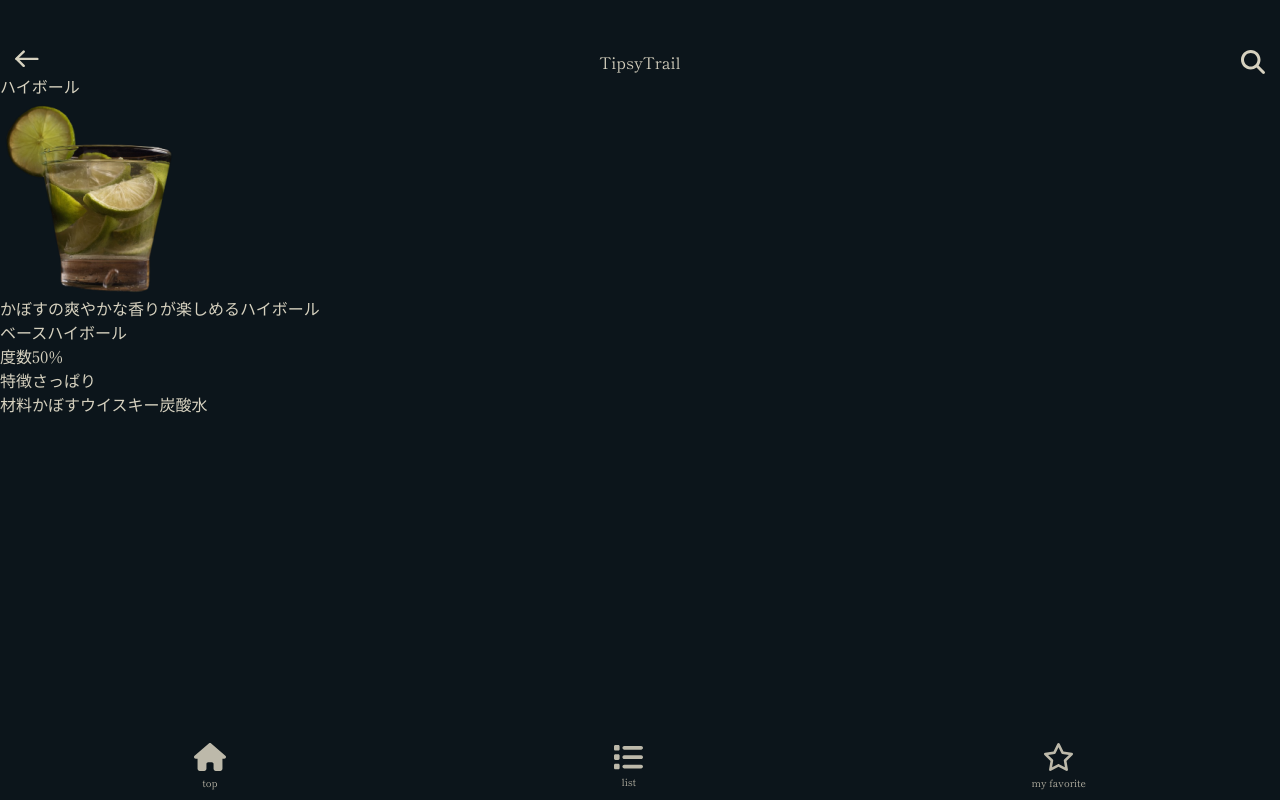
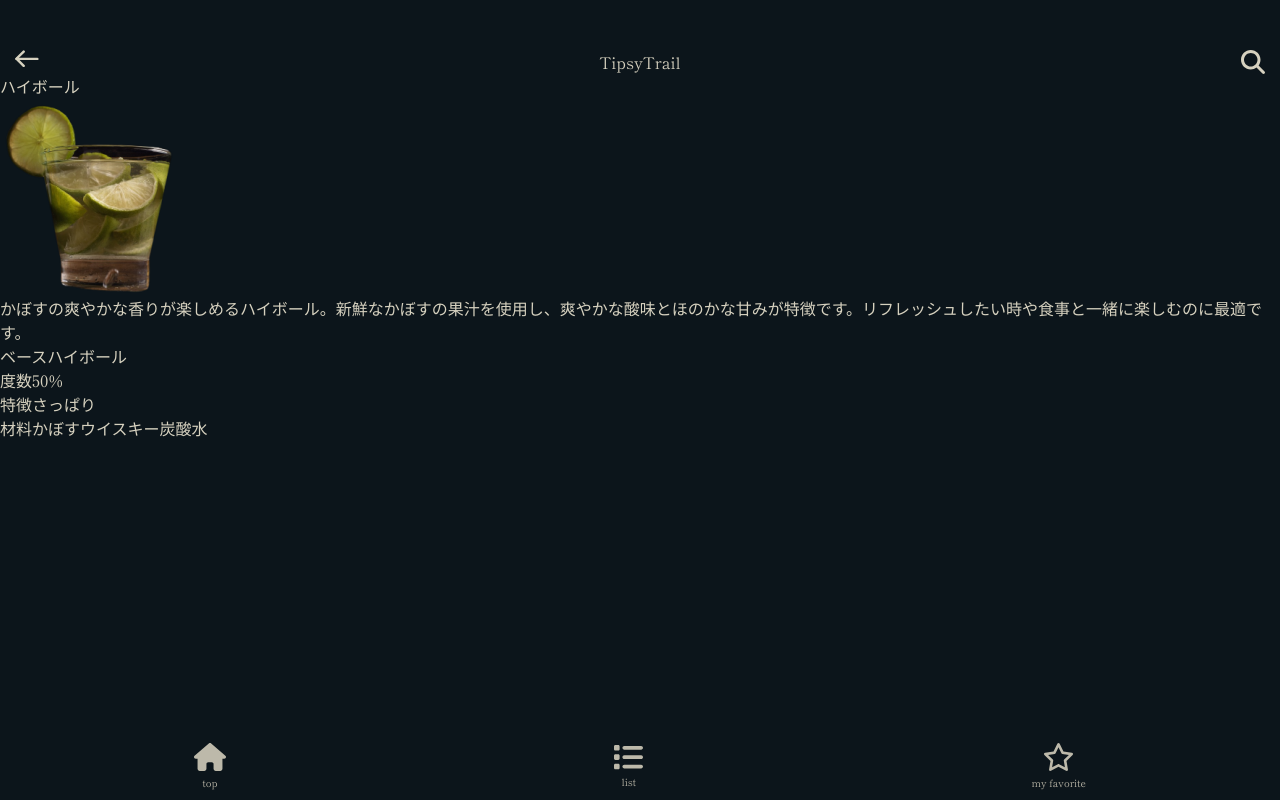
Before and after one commit to hirochan9854/tipsy-trail, a Next.js app: page /alcohol/1 in a window 1280 px wide. Built offline with nearby package versions, Linux system fonts and the light colour scheme; a web font is replaced by a local one.

Commit message:
必要データ追加

```diff
--- a/src/mock/mockAlcohols.ts
+++ b/src/mock/mockAlcohols.ts
@@ -5,7 +5,8 @@ export const mockAlcohols: alcohols[] = [
     id: 1,
     name: 'かぼすハイボール',
     ename: 'Kabosu Highball',
-    description: 'かぼすの爽やかな香りが楽しめるハイボール',
+    description:
+      'かぼすの爽やかな香りが楽しめるハイボール。新鮮なかぼすの果汁を使用し、爽やかな酸味とほのかな甘みが特徴です。リフレッシュしたい時や食事と一緒に楽しむのに最適です。',
     base: 'ハイボール',
     alcoholContent: '50%',
     feature: 'さっぱり',
```
